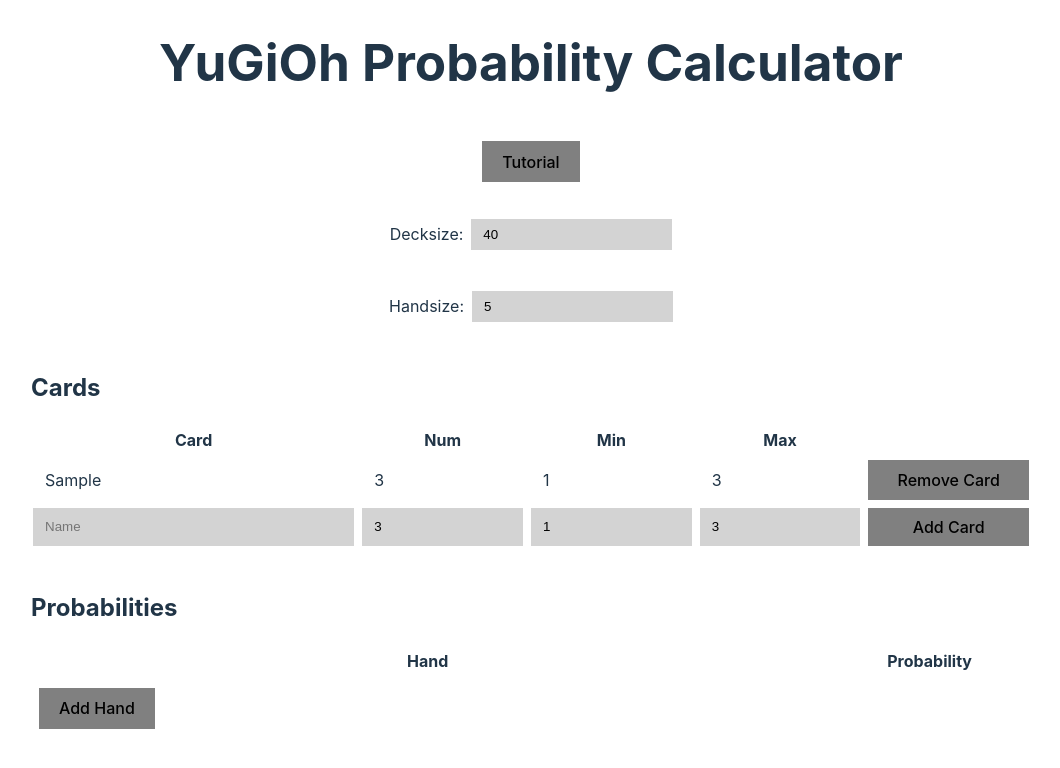
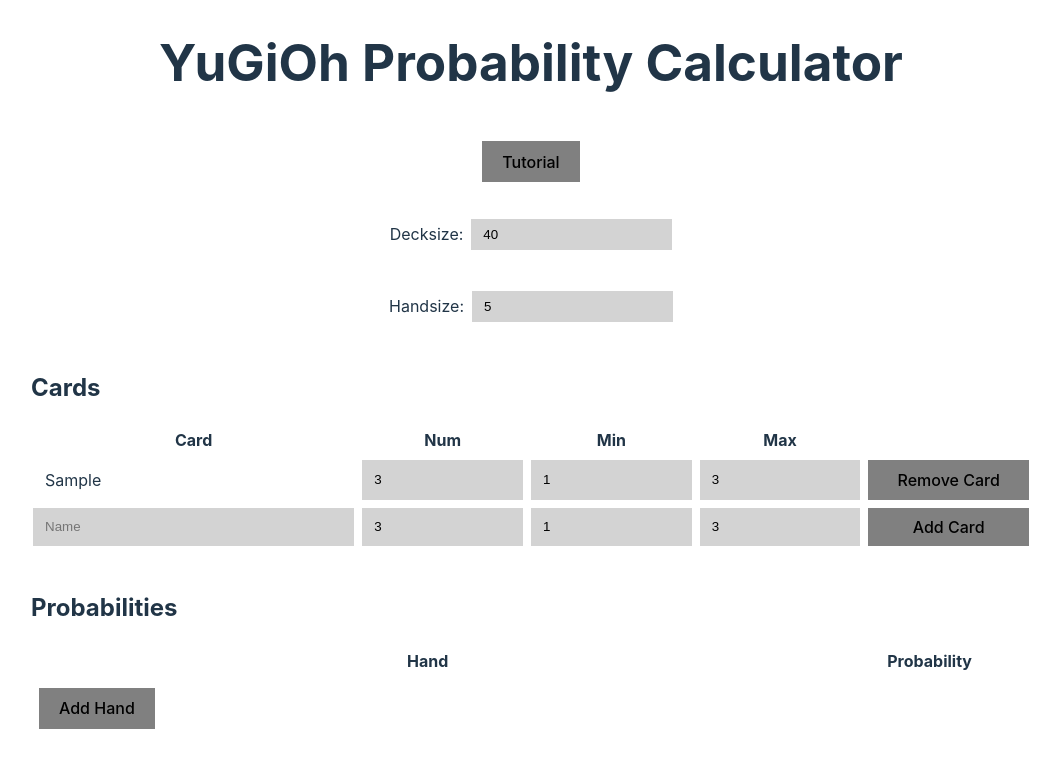
Before and after one commit to Jim-Maar/YuGiOh-probability-calculator, a React (Vite) app: page / in a window 1280 px wide. Both pictures are taken after typing "Sample" into the empty fields and a click on the button "Add Card". Shown: the top 768 px of the page, without its empty margins (109-1169 px from the left). Built offline with nearby package versions, Linux system fonts and the light colour scheme.

Commit message:
Added feature to change edit card variables after submitting

```diff
--- a/package.json
+++ b/package.json
@@ -19,6 +19,7 @@
   },
   "devDependencies": {
     "@eslint/js": "^9.17.0",
+    "@types/node": "^24.1.0",
     "@types/react": "^18.3.18",
     "@types/react-dom": "^18.3.5",
     "@vitejs/plugin-react": "^4.3.4",
--- a/src/App.tsx
+++ b/src/App.tsx
@@ -7,6 +7,8 @@
 import { DeckTable } from './components/DeckTable/DeckTable'
 import { ProbabilitiesTable } from './components/ProbabilitiesTable/ProbabilitiesTable'
 import { DECKSIZE, HANDSIZE } from './constants/defaultCards'
+
+import assert from 'assert';
 
 /**
  * YuGiOh Probability Calculator - A React application for calculating probabilities of drawing various combinations of cards.
@@ -20,11 +22,67 @@
   const [cards, setCards] = useState<Card[]>([]);
   const [hands, setHands] = useState<DNF[]>([]);
 
-  function onHandleAddCard(card : Card) {
-    setCards([...cards, card]);
+  function checkDeckFull(newCards: Card[], newDeckSize: number): boolean {
+    const numCardsInDeck = newCards.map(card => card.numInDeck).reduce((acc, curr) => acc + curr, 0);
+    if (numCardsInDeck > newDeckSize) {
+      alert("Warning: Number of cards in deck is higher then the decksize");
+      return true;
+    }
+    return false;
   }
 
-  function onHandleRemoveCard(i : number) {
+  function onChangeDeckSize(newDeckSize: number) {
+    const deckFull = checkDeckFull(cards, newDeckSize);
+    if (deckFull) {
+      return;
+    }
+    setDeckSize(newDeckSize);
+  }
+
+  function onChangeHandSize(newHandSize: number) {
+    if (newHandSize > deckSize) {
+      alert("Warning: Handsize is bigger then decksize");
+    }
+    setHandSize(newHandSize);
+  }
+
+  function onHandleAddCard(card: Card) {
+    const newCards = [...cards, card];
+    const deckFull = checkDeckFull(newCards, deckSize);
+    if (deckFull) {
+      return;
+    }
+    setCards(newCards);
+  }
+
+  function onHandleEditCard(cardIdx: number, variableName: string, value: string) {
+    if (value === "") {
+      return;
+    }
+    const newCards = [...cards];
+    switch (variableName) {
+      case "name":
+        newCards[cardIdx].name = value;
+        break;
+      case "numInDeck":
+        newCards[cardIdx].numInDeck = parseInt(value);
+        const deckFull = checkDeckFull(newCards, deckSize);
+        if (deckFull) {
+          return;
+        }
+        break;
+      case "minToDraw":
+        newCards[cardIdx].minToDraw = parseInt(value);
+        break;
+      case "maxToDraw":
+        newCards[cardIdx].maxToDraw = parseInt(value);
+        break;
+      default:
+        throw `variableName ${variableName} does not exist`
+    }
+    setCards(newCards);
+  }
+  function onHandleRemoveCard(i: number) {
     const newCards = [...cards];
     newCards.splice(i, 1);
     // Update all hands to maintain consistency after card removal
@@ -43,11 +101,11 @@
     <div className="app">
       <h1>YuGiOh Probability Calculator</h1>
       <Tutorial></Tutorial>
-      <DeckSizeSelector deckSize={deckSize} onDeckSizeChange={setDeckSize}></DeckSizeSelector>
-      <HandSizeSelector handSize={handSize} onHandSizeChange={setHandSize}></HandSizeSelector>
-      <DeckTable cards={cards} onAddCard={onHandleAddCard} onRemoveCard={onHandleRemoveCard}></DeckTable>
+      <DeckSizeSelector deckSize={deckSize} onDeckSizeChange={onChangeDeckSize}></DeckSizeSelector>
+      <HandSizeSelector handSize={handSize} onHandSizeChange={onChangeHandSize}></HandSizeSelector>
+      <DeckTable cards={cards} onAddCard={onHandleAddCard} onRemoveCard={onHandleRemoveCard} onEditCard={onHandleEditCard}></DeckTable>
       <ProbabilitiesTable hands={hands} cards={cards} deckSize={deckSize} handSize={handSize} onChangeHands={setHands}></ProbabilitiesTable>
-      <div style={{height: '100px'}}></div>
+      <div style={{ height: '100px' }}></div>
     </div>
   )
 }
--- a/src/components/DeckTable/DeckTable.tsx
+++ b/src/components/DeckTable/DeckTable.tsx
@@ -5,6 +5,7 @@
   cards: Card[];
   onAddCard: (card: Card) => void;
   onRemoveCard: (index: number) => void;
+  onEditCard: (cardIndex: number, variableName: string, value: string) => void;
 }
 
 /**
@@ -18,8 +19,8 @@
  * @param {function} onAddCard - Callback function to add a new card to the deck.
  * @param {function} onRemoveCard - Callback function to remove a card from the deck by its index.
  */
-export const DeckTable: React.FC<DeckTableProps> = ({ cards, onAddCard, onRemoveCard }) => {
-  const isInputCorrect = (card: Card) : [boolean, string] => {
+export const DeckTable: React.FC<DeckTableProps> = ({ cards, onAddCard, onRemoveCard, onEditCard }) => {
+  const isInputCorrect = (card: Card): [boolean, string] => {
     if (card.name === "") {
       return [false, "Please input the name of the card"];
     }
@@ -53,7 +54,7 @@
   return (
     <div className='table-section deck-table'>
       <h2>Cards</h2>
-      <table style={{width: '100%'}}>
+      <table style={{ width: '100%' }}>
         <thead>
           <tr className='table-row'>
             <th className='table-data first-column'>Card</th>
@@ -70,13 +71,28 @@
                 <div className='table-data'>{card.name}</div>
               </td>
               <td className='regular-column'>
-                <div className='table-data'>{card.numInDeck}</div>
+                <input
+                  className='table-data'
+                  type='number'
+                  value={card.numInDeck}
+                  onChange={(e) => onEditCard(i, "numInDeck", e.target.value)}
+                />
               </td>
               <td className='regular-column'>
-                <div className='table-data'>{card.minToDraw}</div>
+                <input
+                  className='table-data'
+                  type='number'
+                  value={card.minToDraw}
+                  onChange={(e) => onEditCard(i, "minToDraw", e.target.value)}
+                />
               </td>
               <td className='regular-column'>
-                <div className='table-data'>{card.maxToDraw}</div>
+                <input
+                  className='table-data'
+                  type='number'
+                  value={card.maxToDraw}
+                  onChange={(e) => onEditCard(i, "maxToDraw", e.target.value)}
+                />
               </td>
               <td className='regular-column'>
                 <button className='table-data-button' onClick={() => onRemoveCard(i)}>Remove Card</button>
@@ -84,7 +100,7 @@
             </tr>
           ))}
           <tr key={cards.length}>
-            <td colSpan={5} style={{padding: 0}}>
+            <td colSpan={5} style={{ padding: 0 }}>
               <form className='table-row' onSubmit={submitAddCardForm}>
                 <div className='first-column'>
                   <input className='table-data' type='text' name='name' placeholder='Name' />
```
Also changed, not shown: tsconfig.json (+10 -3 lines), 1 other file (tests, documents, lock files or other folders).
